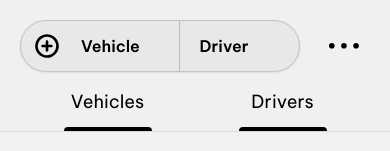
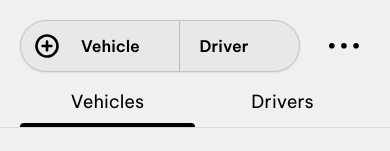
Before and after one commit to andykhoi/onestepgps-spa-treatment, a Vue app: page / in a window 390 px wide. Shown: the top 151 px of the page. Built offline with nearby package versions, Linux system fonts and the light colour scheme.

Commit message:
updated mobile switcher

```diff
--- a/src/components/MobileSwitcher.vue
+++ b/src/components/MobileSwitcher.vue
@@ -1,19 +1,37 @@
+<script setup>
+import { useStore } from 'vuex'
+
+const store = useStore()
+
+const updateActiveContent = (activeContent) => {
+  store.dispatch('updateActiveContent', activeContent)
+}
+</script>
+
 <template>
   <div class="mobile-switcher">
-    <div class="switcher-button">
+    <div class="switcher-button" @click="updateActiveContent('vehicles')">
       <div>Vehicles</div>
-      <div class="switcher-underliner"></div>
+      <!-- <div class="switcher-underliner"></div> -->
     </div>
-    <div class="switcher-button">
+    <div class="switcher-button" @click="updateActiveContent('drivers')">
       <div>Drivers</div>
-      <div class="switcher-underliner"></div>
+      <!-- <div class="switcher-underliner"></div> -->
     </div>
+    <div
+      class="switcher-underliner"
+      :class="{
+        drivers: store.state.activeContent === 'drivers',
+        vehicles: store.state.activeContent === 'vehicles'
+      }"
+    ></div>
   </div>
 </template>
 
 <style scoped>
 .mobile-switcher {
   display: flex;
+  position: relative;
 }
 
 .switcher-button {
@@ -22,6 +40,7 @@
   text-align: center;
   position: relative;
   padding-top: 12px;
+  padding-bottom: 12px;
   margin-top: 4px;
   /* padding: 20px 0px; */
 }
@@ -33,11 +52,24 @@
   width: 88px;
   margin: 0 auto;
   height: 4px;
+  position: absolute;
   background-color: black;
   border-top-right-radius: 20px;
   border-top-left-radius: 20px;
   /* padding-top: 20px; */
   margin-top: 12px;
+  bottom: 0;
+  left: 0;
+  width: 50%;
+  transition: left 0.1s ease;
+}
+
+.switcher-underliner.vehicles {
+  left: 0;
+}
+
+.switcher-underliner.drivers {
+  left: 50%;
 }
 
 @media screen and (min-width: 768px) {
```
